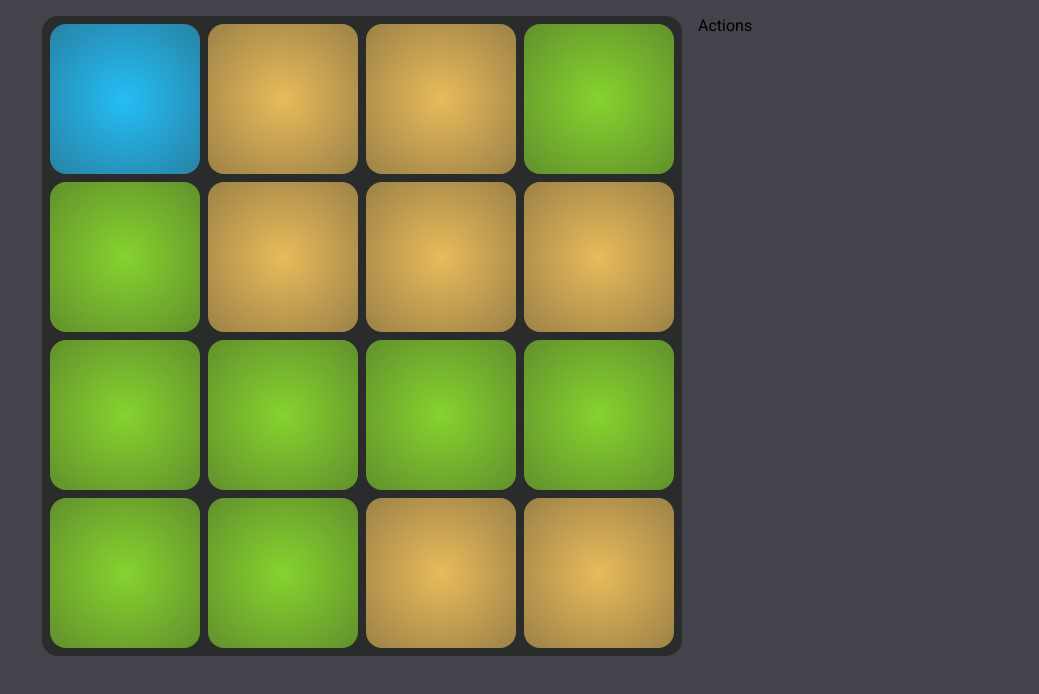
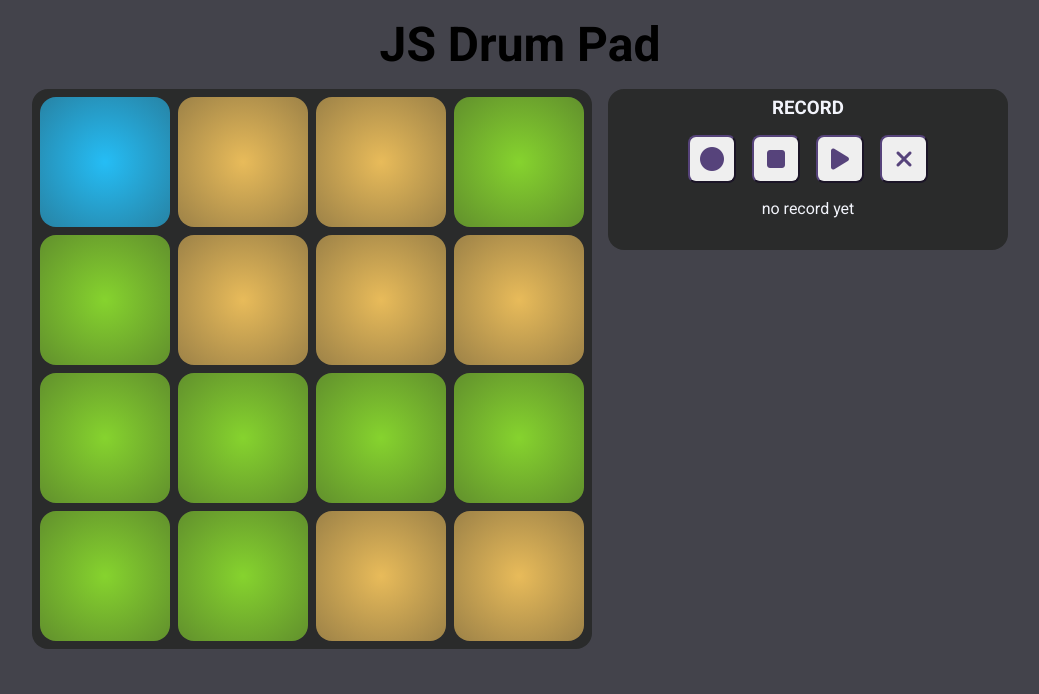
Before and after one commit to frontenders-community/drumpad-react-ts, a React (Create React App) app: page / in a window 1280 px wide. Shown: the top 694 px of the page, without its empty margins (120-1159 px from the left). Built offline with nearby package versions, Linux system fonts and the light colour scheme.

Commit message:
Add: Player with record functionalities, some animation effects on player and pads

```diff
--- a/package.json
+++ b/package.json
@@ -3,6 +3,7 @@
   "version": "0.1.0",
   "private": true,
   "dependencies": {
+    "@fortawesome/fontawesome-free": "^6.2.1",
     "@testing-library/jest-dom": "^5.16.5",
     "@testing-library/react": "^13.4.0",
     "@testing-library/user-event": "^13.5.0",
--- a/src/App.scss
+++ b/src/App.scss
@@ -1,8 +1,17 @@
 @use "./scss/variables" as *;
+.container {
+  background-color: $grey;
+  padding-top: 1rem;
+  height: 100vh;
+}
+
+.main-title {
+  text-align: center;
+  font-size: clamp(2rem, 5vw, 3rem);
+}
+
 .app {
   width: 100%;
-  height: 100vh;
-  background-color: $grey;
   padding: 1rem;
   display: flex;
   flex-wrap: wrap;
@@ -14,7 +23,7 @@
   .pad-container {
     min-width: 300px;
     width: 80%;
-    max-width: 80vh;
+    max-width: 70vh;
     display: flex;
     justify-content: center;
     align-items: flex-start;
@@ -22,5 +31,7 @@
 
   .actions-container {
     min-width: 300px;
+    width: 80%;
+    max-width: 50vh;
   }
 }
--- a/src/App.tsx
+++ b/src/App.tsx
@@ -1,14 +1,75 @@
-import React from "react";
+import React, { Dispatch, SetStateAction, useState } from "react";
 import "./App.scss";
 import Pad from "./components/pad/pad.component";
+import Player from "./components/player/player.component";
+import sounds from "./data";
+import { Sound } from "./models";
 
 function App() {
+  const [recording, setRecording]: [
+    boolean,
+    Dispatch<SetStateAction<boolean>>
+  ] = useState(false);
+
+  const [recordSequence, setRecordSequence]: [
+    Array<Sound>,
+    Dispatch<SetStateAction<Array<Sound>>>
+  ] = useState(new Array<Sound>());
+
+  const [playing, setPlaying]: [boolean, Dispatch<SetStateAction<boolean>>] =
+    useState(false);
+
+  function startRecord() {
+    setRecording(true);
+  }
+
+  function stopRecord() {
+    setRecording(false);
+  }
+
+  function playRecord() {
+    if (recordSequence.length > 0) {
+      setPlaying(true);
+    }
+    recordSequence.forEach((record: Sound, index: number) => {
+      setTimeout(() => {
+        new Audio(`../../assets/audio/${record.name}.webm`).play();
+        if (index === recordSequence.length - 1) {
+          setPlaying(false);
+        }
+      }, index * 500);
+    });
+  }
+
+  function clearRecord() {
+    setRecordSequence([]);
+  }
+
+  function handlePadClick(padId: number) {
+    if (recording) {
+      setRecordSequence([...recordSequence, sounds[padId]]);
+    }
+  }
+
   return (
-    <div className="app">
-      <div className="pad-container">
-        <Pad />
+    <div className="container">
+      <h2 className="main-title">JS Drum Pad</h2>
+      <div className="app">
+        <div className="pad-container">
+          <Pad sounds={sounds} padClick={handlePadClick} />
+        </div>
+        <div className="actions-container">
+          <Player
+            isRecording={recording}
+            isPlaying={playing}
+            hasRecord={recordSequence.length > 0}
+            startRecord={startRecord}
+            stopRecord={stopRecord}
+            play={playRecord}
+            clear={clearRecord}
+          />
+        </div>
       </div>
-      <div className="actions-container">Actions</div>
     </div>
   );
 }
--- a/src/components/pad/pad.component.tsx
+++ b/src/components/pad/pad.component.tsx
@@ -1,21 +1,40 @@
 import "./pad.styles.scss";
-import sounds from "../../data";
 import { Sound } from "../../models";
-import { ReactNode } from "react";
+import {
+  Dispatch,
+  ReactNode,
+  SetStateAction,
+  useEffect,
+  useState,
+} from "react";
 
-function Pad() {
-  const types = new Set(sounds.map((sound: Sound) => sound.type));
+type PadProps = {
+  sounds: Array<Sound>;
+  padClick: (padId: number) => void;
+};
+
+function Pad({ sounds, padClick }: PadProps) {
   const classes = ["green", "yellow", "blue", "pink", "red"];
-  const typesClassesMap = new Map();
-  types.forEach((type) => {
-    typesClassesMap.set(
-      type,
-      classes[Math.floor(Math.random() * classes.length)]
-    );
-  });
+  const [typesClassesMap, setTypesClassesMap]: [
+    Map<string, string>,
+    Dispatch<SetStateAction<Map<string, string>>>
+  ] = useState(new Map());
 
-  const playAudio = (soundName: string) => {
+  useEffect(() => {
+    const types = new Set(sounds.map((sound: Sound) => sound.type));
+    const typesClasses = new Map();
+    types.forEach((type) => {
+      typesClasses.set(
+        type,
+        classes[Math.floor(Math.random() * classes.length)]
+      );
+    });
+    setTypesClassesMap(typesClasses);
+  }, []);
+
+  const playAudio = (soundName: string, index: number) => {
     new Audio(`../../assets/audio/${soundName}.webm`).play();
+    padClick(index);
   };
 
   const soundsElements: Array<ReactNode> = sounds.map(
@@ -23,7 +42,7 @@ function Pad() {
       <div
         key={index}
         className={`pad-item green ${typesClassesMap.get(sound.type)}`}
-        onClick={() => playAudio(sound.name)}
+        onClick={() => playAudio(sound.name, index)}
       ></div>
     )
   );
--- a/src/components/pad/pad.styles.scss
+++ b/src/components/pad/pad.styles.scss
@@ -15,6 +15,8 @@
     justify-content: center;
     align-items: center;
     border-radius: $border-radius;
+    cursor: pointer;
+    transition: ease-out all 0.2s;
 
     &.green {
       background-image: radial-gradient(
@@ -49,5 +51,10 @@
         rgba(var(--red), 0.6)
       );
     }
+
+    &:active {
+      filter: brightness(1.3);
+      transform: scale(0.9);
+    }
   }
 }
--- /dev/null
+++ b/src/components/player/player.component.tsx
@@ -0,0 +1,59 @@
+import { ReactElement, ReactNode } from "react";
+import "./player.styles.scss";
+
+type PlayerProps = {
+  isRecording: boolean;
+  isPlaying: boolean;
+  hasRecord: boolean;
+  startRecord: () => void;
+  stopRecord: () => void;
+  play: () => void;
+  clear: () => void;
+};
+
+function Player({
+  isRecording,
+  isPlaying,
+  hasRecord,
+  startRecord,
+  stopRecord,
+  play,
+  clear,
+}: PlayerProps) {
+  function getRecordMessage(): ReactNode {
+    if (isRecording) {
+      return <p>is recording ...</p>;
+    } else if (isPlaying) {
+      return <p>is playing ...</p>;
+    } else if (hasRecord) {
+      return <p>has one record</p>;
+    } else {
+      return <p>no record yet</p>;
+    }
+  }
+
+  return (
+    <div className="player">
+      <h3 className="title">Record</h3>
+      <div className="actions">
+        <button className="action-button" onClick={() => startRecord()}>
+          <i
+            className={`fa-solid fa-circle ${isRecording ? "recording" : ""}`}
+          ></i>
+        </button>
+        <button className="action-button" onClick={() => stopRecord()}>
+          <i className="fa-solid fa-stop"></i>
+        </button>
+        <button className="action-button" onClick={() => play()}>
+          <i className={`fa-solid fa-play ${isPlaying ? "playing" : ""}`}></i>
+        </button>
+        <button className="action-button" onClick={() => clear()}>
+          <i className="fa-solid fa-xmark"></i>
+        </button>
+      </div>
+      <div className="record-message">{getRecordMessage()}</div>
+    </div>
+  );
+}
+
+export default Player;
--- /dev/null
+++ b/src/components/player/player.styles.scss
@@ -0,0 +1,58 @@
+@use "../../scss/variables" as *;
+
+.player {
+  width: 100%;
+  padding: 0.5rem 2rem 2rem;
+  background-color: $dark-grey;
+  border-radius: $border-radius;
+  color: $light-grey;
+
+  .title {
+    text-align: center;
+    text-transform: uppercase;
+  }
+
+  .actions {
+    margin-top: 1rem;
+    display: flex;
+    justify-content: center;
+
+    .action-button {
+      width: 3rem;
+      height: 3rem;
+      margin: 0 0.5rem;
+      cursor: pointer;
+      border-radius: 0.5rem;
+      border-color: $text;
+      flex-shrink: 0;
+
+      i {
+        font-size: 1.5rem;
+        color: $text;
+
+        &.recording {
+          color: red;
+          animation: pulse-animation 2s infinite;
+        }
+
+        &.playing {
+          color: green;
+        }
+      }
+    }
+  }
+
+  .record-message {
+    text-align: center;
+    margin-top: 1rem;
+  }
+}
+
+@keyframes pulse-animation {
+  0% {
+    transform: scale(1);
+  }
+  100% {
+    transform: scale(1.2);
+  }
+}
--- a/src/index.tsx
+++ b/src/index.tsx
@@ -1,6 +1,8 @@
 import React from "react";
 import ReactDOM from "react-dom/client";
 import "./scss/general.scss";
+import "@fortawesome/fontawesome-free/css/fontawesome.css";
+import "@fortawesome/fontawesome-free/css/solid.css";
 import App from "./App";
 import reportWebVitals from "./reportWebVitals";
 
```
Also changed, not shown: 1 other file (tests, documents, lock files or other folders).
